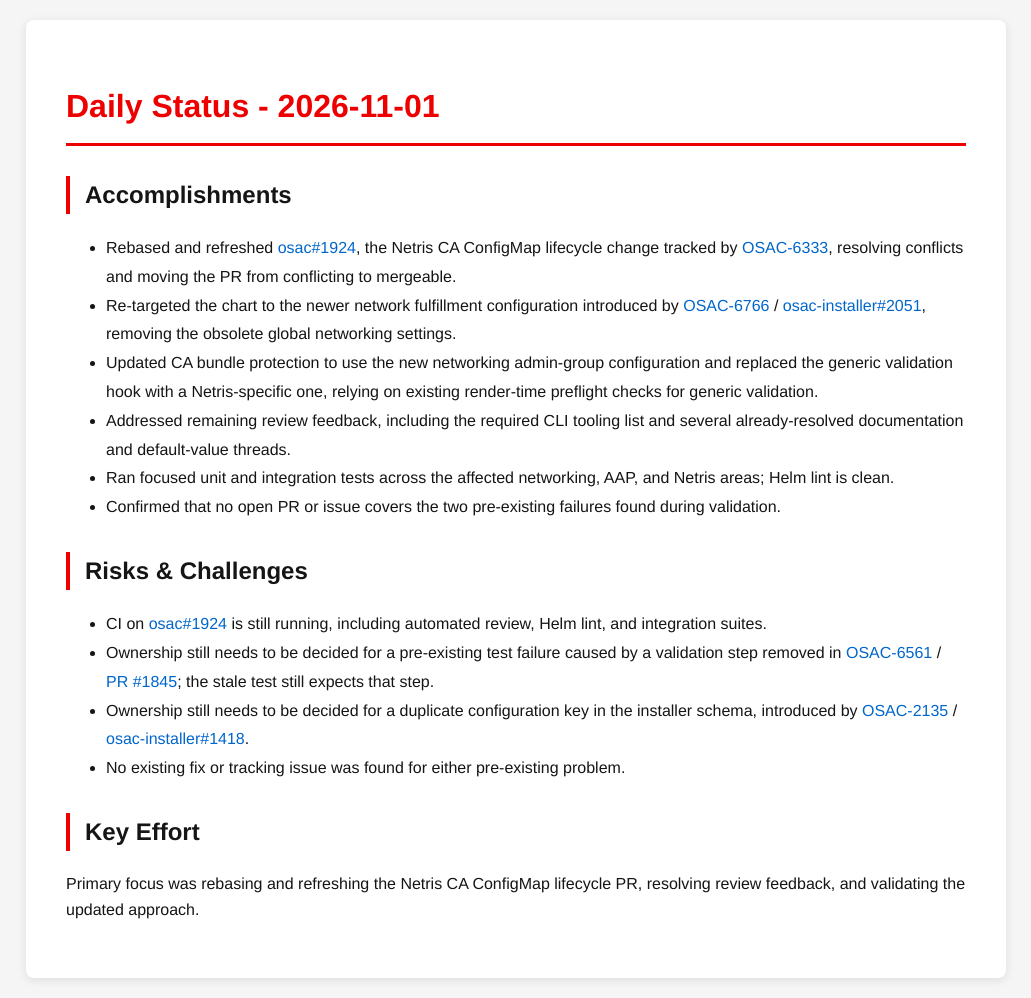
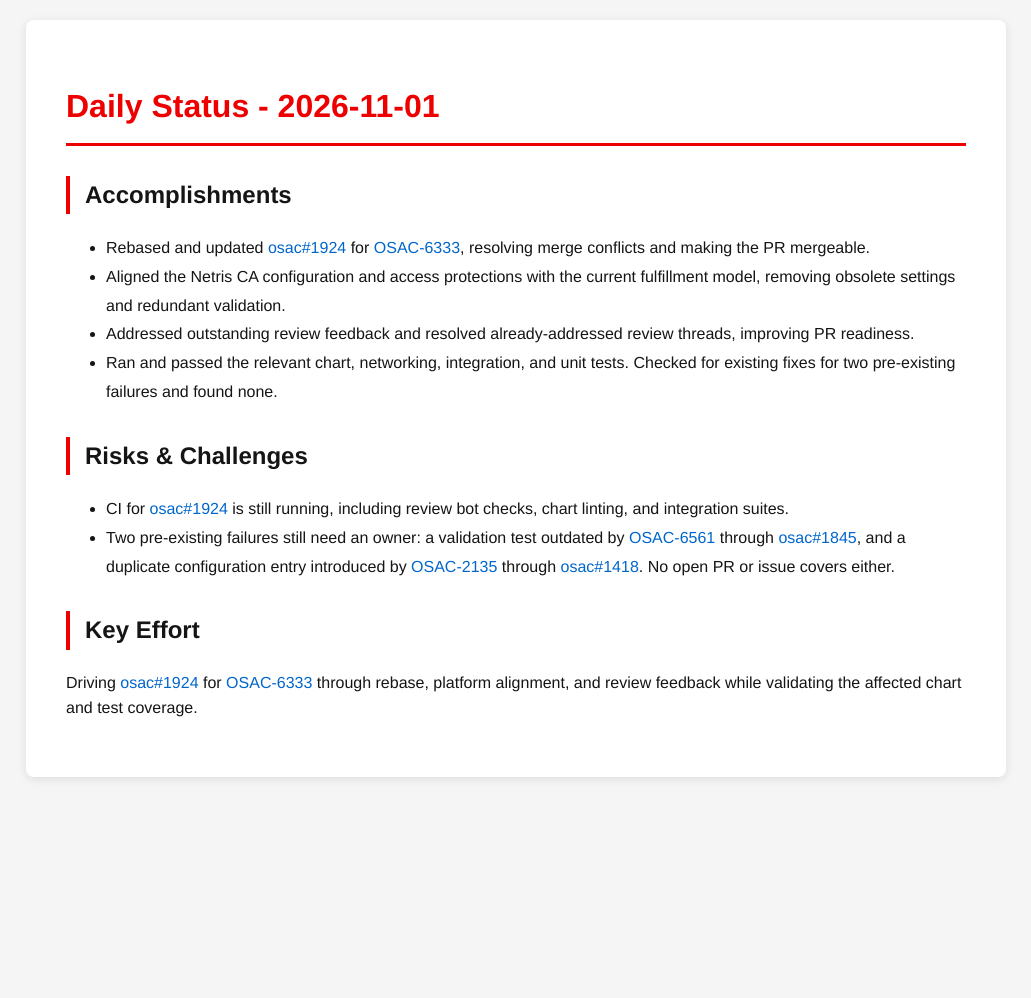
Before and after one commit to tzvatot/daily-status, a Jekyll site: the page built from 2026-11-01.md, in a window 1280 px wide. Shown: the whole page, without its empty margins (124-1155 px from the left). Built offline with Jekyll 4.4.1, drawn with Linux system fonts in a browser that asks for light colours; after the commit the page ends 900 px from its top, so only the background shows below that.

Commit message:
Daily status update - 2026-11-01

```diff
--- a/2026-11-01.md
+++ b/2026-11-01.md
@@ -7,18 +7,14 @@
 # Daily Status - 2026-11-01
 
 ## Accomplishments
-- Rebased and refreshed [osac#1924](https://github.com/osac-project/osac/pull/1924), the Netris CA ConfigMap lifecycle change tracked by [OSAC-6333](https://redhat.atlassian.net/browse/OSAC-6333), resolving conflicts and moving the PR from conflicting to mergeable.
-- Re-targeted the chart to the newer network fulfillment configuration introduced by [OSAC-6766](https://redhat.atlassian.net/browse/OSAC-6766) / [osac-installer#2051](https://github.com/osac-project/osac-installer/pull/2051), removing the obsolete global networking settings.
-- Updated CA bundle protection to use the new networking admin-group configuration and replaced the generic validation hook with a Netris-specific one, relying on existing render-time preflight checks for generic validation.
-- Addressed remaining review feedback, including the required CLI tooling list and several already-resolved documentation and default-value threads.
-- Ran focused unit and integration tests across the affected networking, AAP, and Netris areas; Helm lint is clean.
-- Confirmed that no open PR or issue covers the two pre-existing failures found during validation.
+- Rebased and updated [osac#1924](https://github.com/osac-project/osac/pull/1924) for [OSAC-6333](https://redhat.atlassian.net/browse/OSAC-6333), resolving merge conflicts and making the PR mergeable.
+- Aligned the Netris CA configuration and access protections with the current fulfillment model, removing obsolete settings and redundant validation.
+- Addressed outstanding review feedback and resolved already-addressed review threads, improving PR readiness.
+- Ran and passed the relevant chart, networking, integration, and unit tests. Checked for existing fixes for two pre-existing failures and found none.
 
 ## Risks & Challenges
-- CI on [osac#1924](https://github.com/osac-project/osac/pull/1924) is still running, including automated review, Helm lint, and integration suites.
-- Ownership still needs to be decided for a pre-existing test failure caused by a validation step removed in [OSAC-6561](https://redhat.atlassian.net/browse/OSAC-6561) / [PR #1845](https://github.com/osac-project/osac-installer/pull/1845); the stale test still expects that step.
-- Ownership still needs to be decided for a duplicate configuration key in the installer schema, introduced by [OSAC-2135](https://redhat.atlassian.net/browse/OSAC-2135) / [osac-installer#1418](https://github.com/osac-project/osac-installer/pull/1418).
-- No existing fix or tracking issue was found for either pre-existing problem.
+- CI for [osac#1924](https://github.com/osac-project/osac/pull/1924) is still running, including review bot checks, chart linting, and integration suites.
+- Two pre-existing failures still need an owner: a validation test outdated by [OSAC-6561](https://redhat.atlassian.net/browse/OSAC-6561) through [osac#1845](https://github.com/osac-project/osac/pull/1845), and a duplicate configuration entry introduced by [OSAC-2135](https://redhat.atlassian.net/browse/OSAC-2135) through [osac#1418](https://github.com/osac-project/osac/pull/1418). No open PR or issue covers either.
 
 ## Key Effort
-Primary focus was rebasing and refreshing the Netris CA ConfigMap lifecycle PR, resolving review feedback, and validating the updated approach.
+Driving [osac#1924](https://github.com/osac-project/osac/pull/1924) for [OSAC-6333](https://redhat.atlassian.net/browse/OSAC-6333) through rebase, platform alignment, and review feedback while validating the affected chart and test coverage.
```
